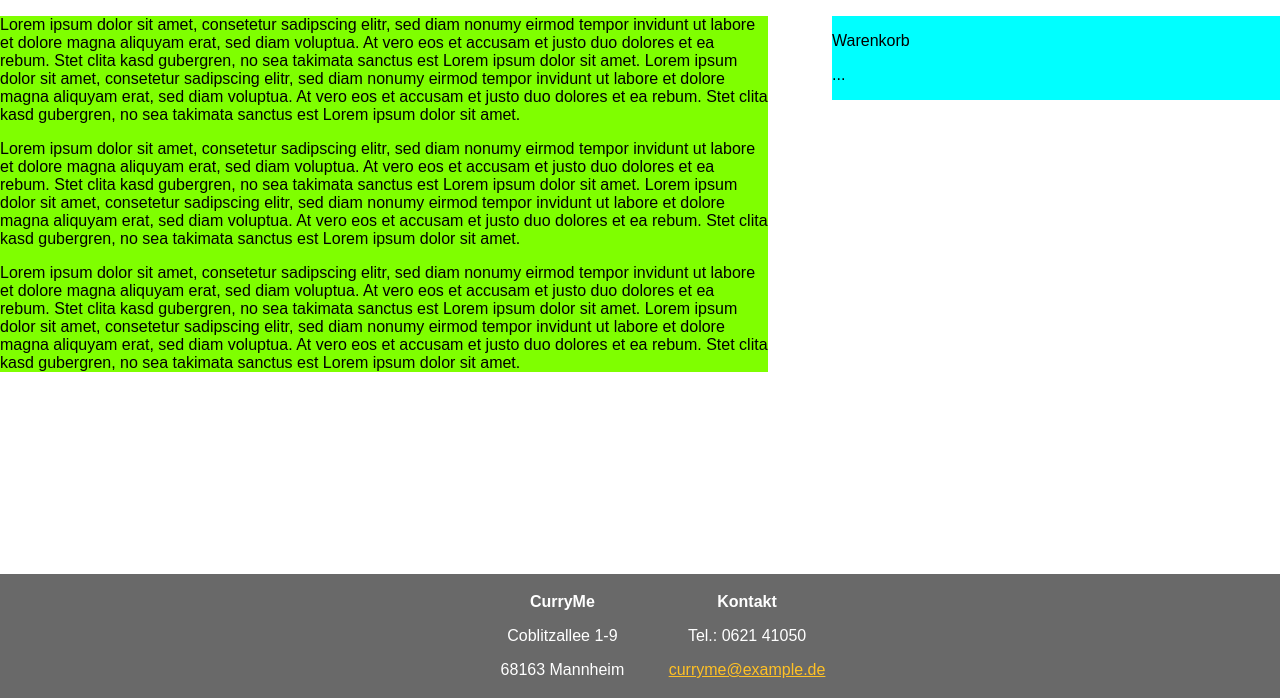
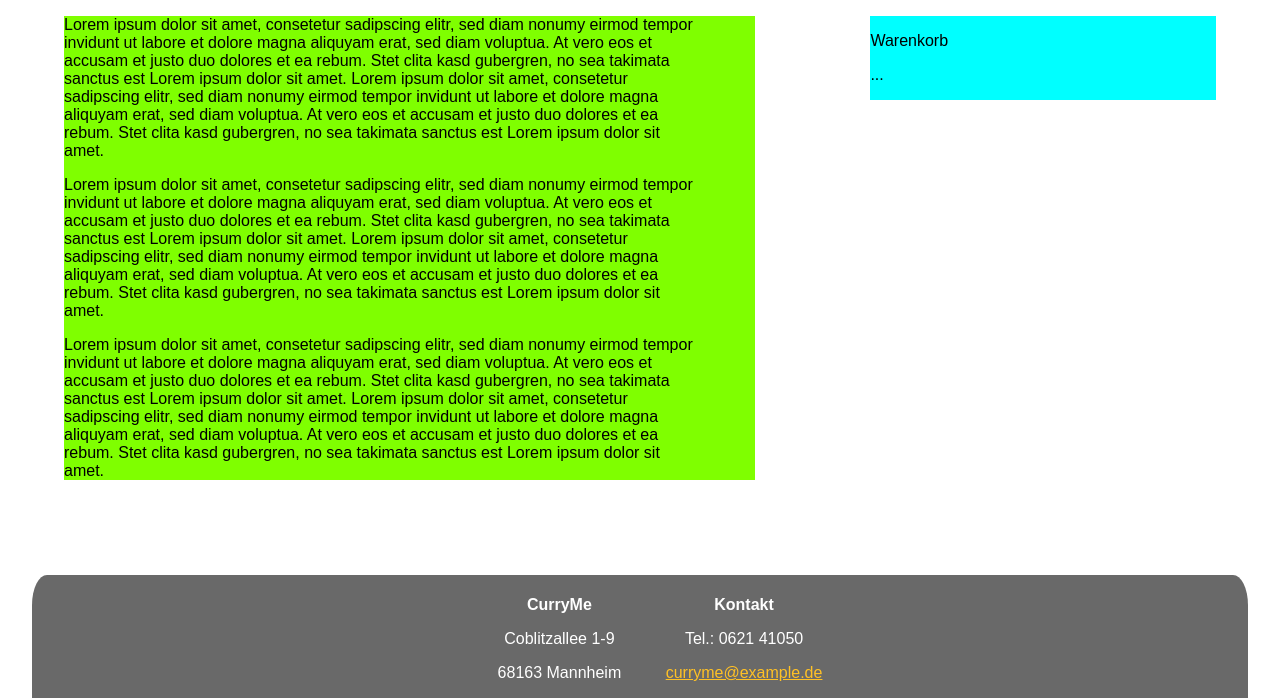
Before and after one commit to tobias-jung/curryMe, a PHP site: page /gcdhbw/ in a window 1280 px wide. Shown: the part 102-800 px from the top of the page. Run offline with PHP 8.4, Linux system fonts and the light colour scheme.

Commit message:
minor changes
sc

```diff
--- a/css/style.css
+++ b/css/style.css
@@ -46,26 +46,42 @@
         color: white;
     }
 
+    body section {
+        margin-left: auto;
+        margin-right: auto;
+    }
+
+    body section .middle {
+        width: 90%;
+        margin-left: auto;
+        margin-right: auto;
+    }
+
     body section .main {
         background-color: chartreuse;
-        width: 60%;
+        width: 55%;
+        padding-right: 5%;
     }
 
     body section .sidebar {
         background-color: aqua;
         float: right;
-        width: 35%;
+        width: 30%;
     }
 
     body footer {
-        position: absolute;
-        bottom: 0;
+        text-align: center;
         margin-left: auto;
         margin-right: auto;
-        text-align: center;
+        position: absolute;
+        right: 0;
+        bottom: 0;
+        left: 0;
+        width: 95%;
         background-color: dimgray;
-        padding: 3px;
-        width: 100%;
+        padding-top: 5px;
+        border-top-left-radius: 15px 30px;
+        border-top-right-radius: 15px 30px;
     }
 
     body footer nav {
--- a/index.html
+++ b/index.html
@@ -22,6 +22,7 @@
         <p>#Countdown</p>
     </header>
     <section>
+        <div class="middle">
             <div class="sidebar">
                 <p>Warenkorb</p>
                 <p>...</p>
@@ -36,6 +37,7 @@
                 <article>
                     <p>Lorem ipsum dolor sit amet, consetetur sadipscing elitr, sed diam nonumy eirmod tempor invidunt ut labore et dolore magna aliquyam erat, sed diam voluptua. At vero eos et accusam et justo duo dolores et ea rebum. Stet clita kasd gubergren, no sea takimata sanctus est Lorem ipsum dolor sit amet. Lorem ipsum dolor sit amet, consetetur sadipscing elitr, sed diam nonumy eirmod tempor invidunt ut labore et dolore magna aliquyam erat, sed diam voluptua. At vero eos et accusam et justo duo dolores et ea rebum. Stet clita kasd gubergren, no sea takimata sanctus est Lorem ipsum dolor sit amet.</p>
                 </article>
+            </div>
         </div>
     </section>
     <footer>
```
Lines whose indentation alone changed are shown as unchanged.
